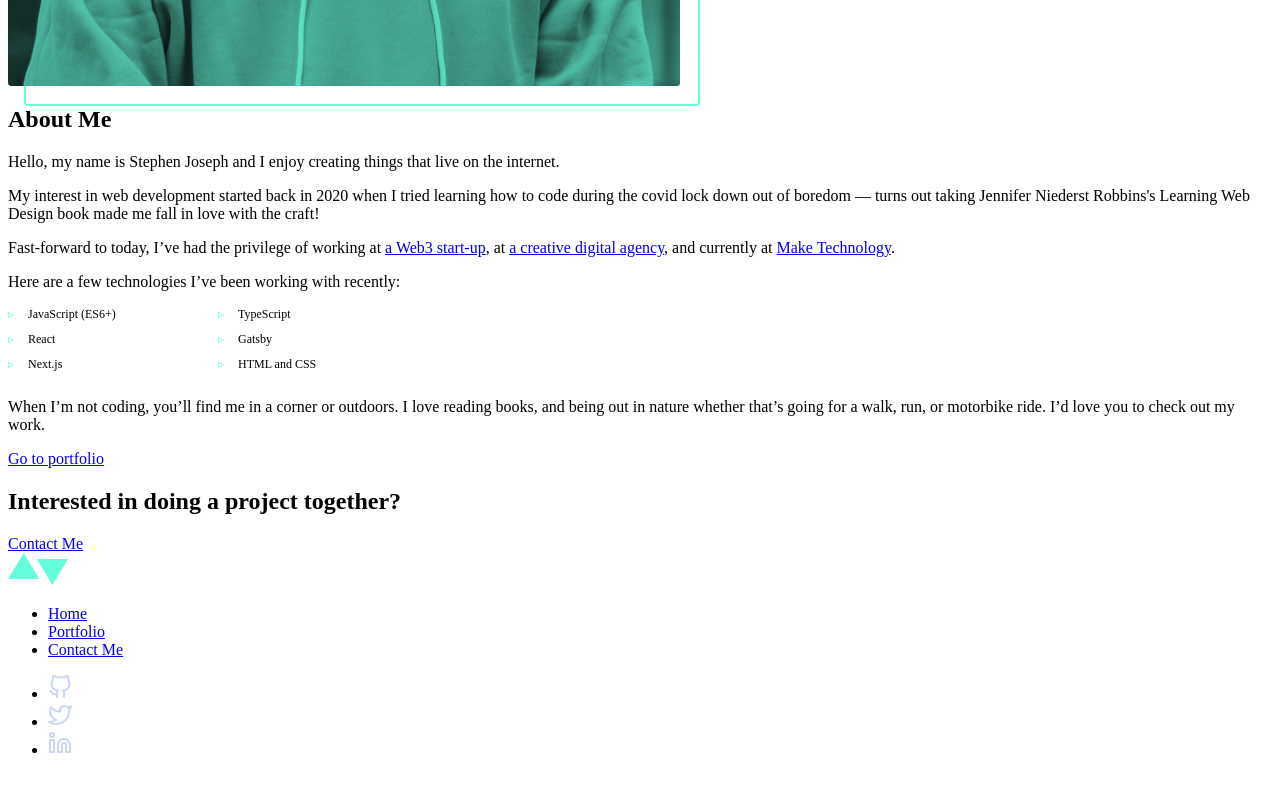
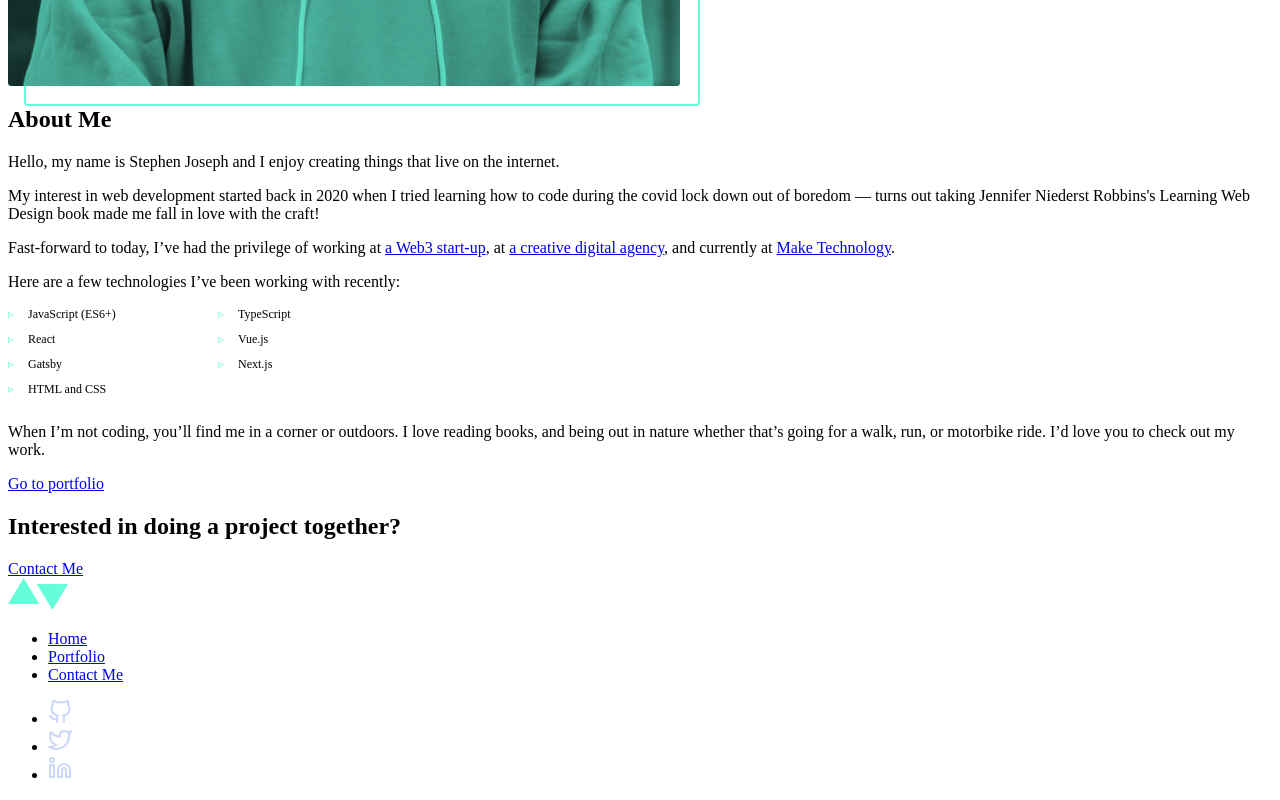
Before and after one commit to stephmunez/portfolio-website-v2, a Next.js app: page / in a window 1280 px wide. Shown: the part 3211-4011 px from the top of the page. Before the commit the page ends 3986 px from the top, so only its background shows below. Built offline with nearby package versions, Linux system fonts and the light colour scheme.

Commit message:
Update About.js

```diff
--- a/components/About/About.js
+++ b/components/About/About.js
@@ -9,6 +9,7 @@ const skills = [
   'JavaScript (ES6+)',
   'TypeScript',
   'React',
+  'Vue.js',
   'Gatsby',
   'Next.js',
   'HTML and CSS',
```
